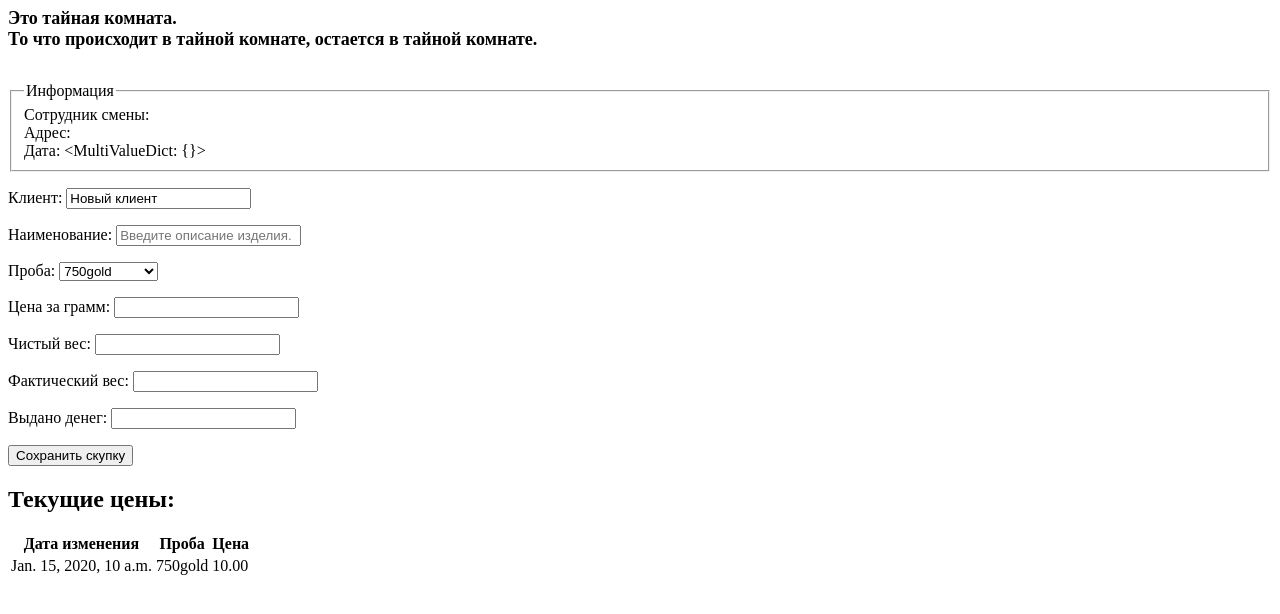
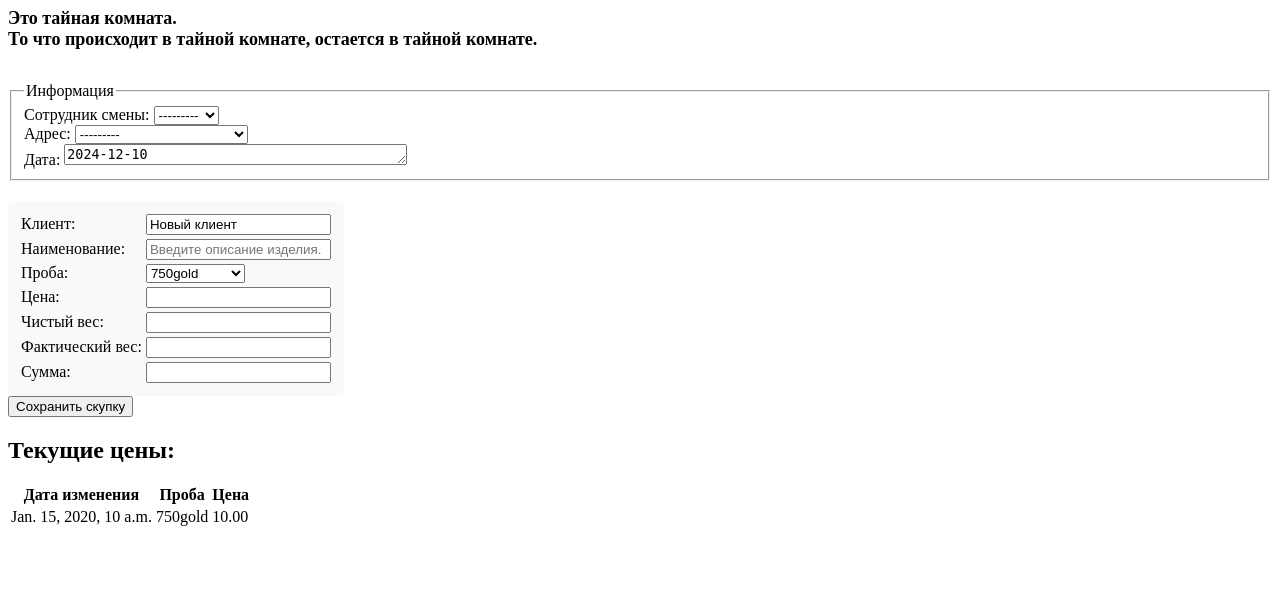
Before and after one commit to NikolayChegivarov/cash_report, a Django app: page /secret_room/ in a window 1280 px wide. Shown: the top 614 px of the page. Run offline with Django 5.2, Linux system fonts and the light colour scheme; tables that the repository leaves empty hold one stand-in row (values such as "Sample post").

Commit message:
SecretRoomView save()2

```diff
--- a/cashbox_app/forms.py
+++ b/cashbox_app/forms.py
@@ -660,6 +660,11 @@ class PriceChangesForm(forms.Form):
 
 
 class SecretRoomForm(forms.ModelForm):
+
+    author = forms.ModelChoiceField(queryset=CustomUser.objects.all())
+    id_address = forms.ModelChoiceField(queryset=Address.objects.all())
+    data = forms.CharField(widget=forms.Textarea(attrs={"rows": 1}), required=False)
+
     class Meta:
         model = SecretRoom
         fields = [
--- a/cashbox_app/templates/secret_room.html
+++ b/cashbox_app/templates/secret_room.html
@@ -14,7 +14,12 @@
             box-shadow: 0 0 10px rgba(0,0,0,0.1); /* Добавляем легкую тень */
             font-size: 18px; /* Увеличить шрифт таблицы */
         }
-
+        .form-buying-up {
+            margin-top: 20px; /* Добавьте нужное количество отступов сверху */
+            padding: 10px;
+            background-color: #f9f9f9; /* Дополнительный фон для лучшей видимости */
+            border-radius: 5px; /* Скругленные углы для визуального эффекта */
+        }
     </style>
 
 </head>
@@ -22,38 +27,61 @@
 <h2 style="font-size: 18px; margin: 0;">То что происходит в тайной комнате, остается в тайной комнате.</h2>
 
 <form method="post">
-
     {% csrf_token %}
     <input type="hidden" name="next" value="{{ next }}">
-
     <fieldset>
         <legend>Информация</legend>
         <div>
             <label>Сотрудник смены:</label>
             {{form.author}}
         </div>
-
         <div>
             <label>Адрес:</label>
             {{form.id_address}}
         </div>
-
         <div>
             <label>Дата:</label>
             {{form.data}}
         </div>
     </fieldset>
 
+    <table class="form-buying-up">
+        <tr>
+            <td>Клиент:</td>
+            <td>{{ form.client }}</td>
+        </tr>
+        <tr>
+            <td>Наименование:</td>
+            <td>{{ form.nomenclature }}</td>
+        </tr>
+        <tr>
+            <td>Проба:</td>
+            <td>{{ form.gold_standard }}</td>
+        </tr>
+        <tr>
+            <td>Цена:</td>
+            <td>{{ form.price }}</td>
+        </tr>
 
-    {{ form.as_p }}
-
+        <tr>
+            <td>Чистый вес:</td>
+            <td>{{ form.weight_clean }}</td>
+        </tr>
+        <tr>
+            <td>Фактический вес:</td>
+            <td>{{ form.weight_fact }}</td>
+        </tr>
+        <tr>
+            <td>Сумма:</td>
+            <td>{{ form.sum }}</td>
+        </tr>
+    </table>
 
     <div class="buttons">
         <button type="submit" name="submit_button" value="Сохранить">Сохранить скупку</button>
     </div>
-
     <h2>Текущие цены:</h2>
-    <table>
+    <table class="balance-table">
         <tr>
             <th>Дата изменения</th>
             <th>Проба</th>
@@ -67,8 +95,6 @@
         </tr>
         {% endfor %}
     </table>
-
-
 </form>
 
 {% endblock %}
--- a/cashbox_app/views.py
+++ b/cashbox_app/views.py
@@ -48,6 +48,7 @@ from cashbox_app.models import (
     GoldStandard,
     GoldStandardChoices,
 )
+from datetime import date
 import pandas as pd
 import logging
 
@@ -216,7 +217,6 @@ class CashReportView(LoginRequiredMixin, FormView):
         if selected_address_id:
             initial["id_address"] = Address.objects.get(id=selected_address_id)
         initial["author"] = self.request.user
-
         return initial
 
     def get_form(self, form_class=None):
@@ -265,7 +265,6 @@ class CashReportView(LoginRequiredMixin, FormView):
             form.fields["status"].disabled = True
 
         print(f"Address ID: {selected_address_id}")
-        # print(f"Текущий баланс касс:\n{current_balance_}")
 
         return form
 
@@ -1192,8 +1191,26 @@ class PriceChangesView(FormView):
 
 class SecretRoomView(FormView):
     template_name = "secret_room.html"
+    success_url = reverse_lazy("secret_room")
     form_class = SecretRoomForm
-    success_url = reverse_lazy("secret_room")
+
+    # МЕТОДЫ ДЛЯ ОТОБРАЖЕНИЯ ДОСТУПНЫХ ФОРМ.
+    # def print_form_fields(self, form):
+    #     fields = form.fields
+    #     print(f"Доступные формы:")
+    #     for name in fields.keys():
+    #         print(name)
+    #
+    # def get_context_data_(self, **kwargs):
+    #     context = super().get_context_data(**kwargs)
+    #     self.print_form_fields(context["form"])
+    #     return context
+    #
+    # def dispatch(self, request, *args, **kwargs):
+    #     response = super().dispatch(request, *args, **kwargs)
+    #     # Вызываем get_context_data_
+    #     self.get_context_data_(**self.kwargs)
+    #     return response
 
     def get_initial(self):
         initial = super().get_initial()
@@ -1201,11 +1218,13 @@ class SecretRoomView(FormView):
         if selected_address_id:
             initial["id_address"] = Address.objects.get(id=selected_address_id)
         initial["author"] = self.request.user
+        current_date = date.today().strftime("%Y-%m-%d")
+        initial["data"] = current_date
         return initial
 
     def form_valid(self, form):
         form.instance.author = self.request.user
-        form.save()  # Add this line to explicitly save the instance
+        form.save()
         return super().form_valid(form)
 
     def get_context_data(self, **kwargs):
@@ -1214,4 +1233,4 @@ class SecretRoomView(FormView):
         return context
 
     def get_success_url(self):
-        return reverse_lazy("secret_room")  # Ensure this matches your URL pattern
+        return reverse_lazy("secret_room")
```
